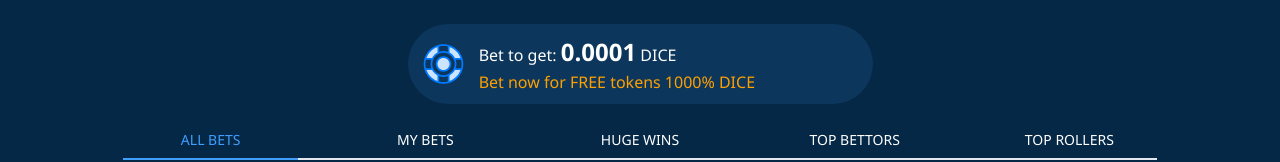
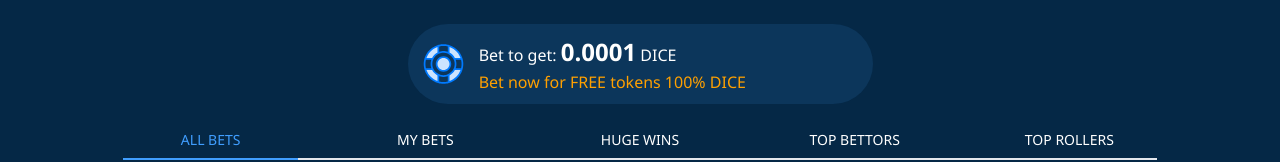
Before and after one commit to DappEos/Dapp, a Vue app: page / in a window 1280 px wide. Shown: the part 518-680 px from the top of the page. Built offline with nearby package versions, Linux system fonts and the light colour scheme.

Commit message:
Fixed Typo Error

```diff
--- a/src/views/Home.vue
+++ b/src/views/Home.vue
@@ -139,7 +139,7 @@
           </el-col>
           <el-col :span="21" class="ml-sm text-white">
             <div>Bet to get: <span class="inline-block text-bold" style="font-size: 1.5rem;">0.0001</span> DICE</div>
-            <div class="text-amber-8">Bet now for FREE tokens 1000% DICE</div>
+            <div class="text-amber-8">Bet now for FREE tokens 100% DICE</div>
           </el-col>
         </el-row>
       </el-col>
```
